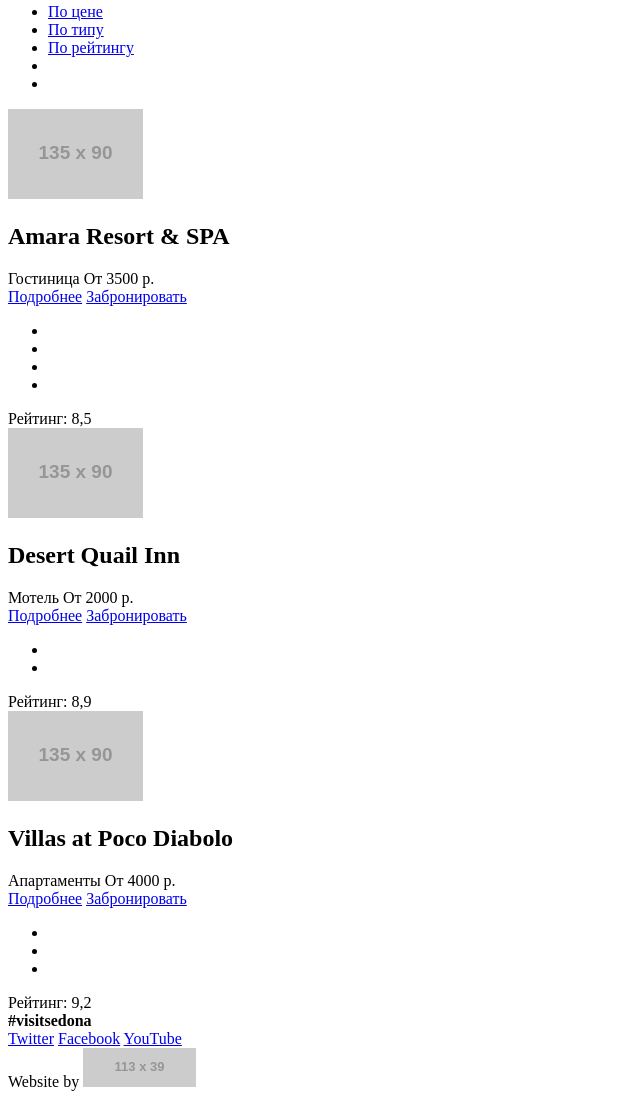
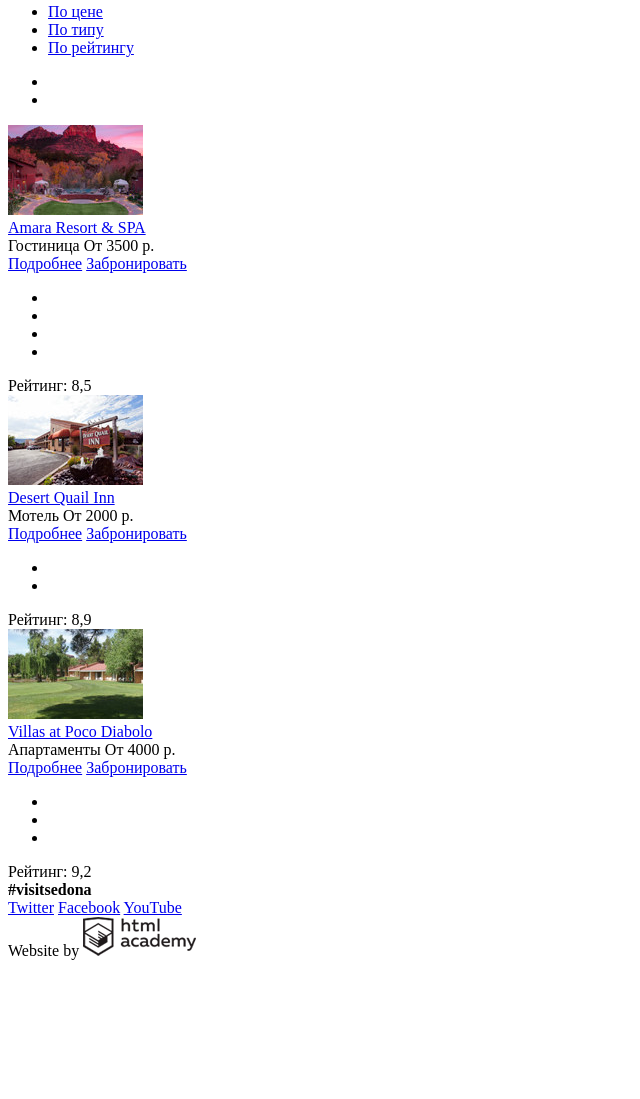
Before and after one commit to Tetianka/13394-sedona, a plain HTML site: page hotels.html in a window 1280 px wide. Shown: the part 638-1737 px from the top of the page, without its empty margins (0-640 px from the left). After the commit the page ends 1606 px from the top, so only its background shows below. Drawn offline with Linux system fonts and the light colour scheme; placeholder pictures from the web are drawn by us.

Commit message:
Внесены исправления
1. Логотип ссылка на главную.
2. Чекбоксы были отмечены
3. Направляющие треугольники выделены в отдельный блок
4. Название отеля - ссылка

```diff
--- a/hotels.html
+++ b/hotels.html
@@ -24,7 +24,7 @@
 					</ul>
 				</nav>
 				<div class="main-logo">
-					<img src="http://placehold.it/138x70" width="138" height="70" alt="Логотип города Седона">
+					<a href="index.html"><img src="img/logo-sedona.png" width="138" height="70" alt="Логотип города Седона"></a>
 				</div>
 			</header>
 			<main>
@@ -85,10 +85,12 @@
 					</div>
 					<div class="result-filters">
 						<span>Сортировка:</span>
-						<ul>
+						<ul class="sorting">
 							<li><a href="#">По цене</a></li>
 							<li><a href="#">По типу</a></li>
 							<li><a href="#">По рейтингу</a></li>
+						</ul>
+						<ul class="indicators">
 							<li><a href="#"></a></li>
 							<li><a href="#"></a></li>
 						</ul>
@@ -97,10 +99,10 @@
 				<div class="hotels-available">
 					<article class="hotel-preview">
 						<div class="hotel-image">
-							<img src="http://placehold.it/135x90" width="135" height="90" alt="Amara Resort & SPA">
+							<img src="img/amara-resort.jpg" width="135" height="90" alt="Amara Resort & SPA">
 						</div>
 						<div class="hotel-info">
-							<h2 class="hotel-name">Amara Resort &amp; SPA</h2>
+							<a href="#" class="hotel-name">Amara Resort &amp; SPA</a>
 							<div class="hotel-marks">
 								<span class="type-accomodation">Гостиница</span>
 								<span class="price-accomodation">От 3500 р.</span>
@@ -126,10 +128,10 @@
 					</article>
 					<article class="hotel-preview">
 						<div class="hotel-image">
-							<img src="http://placehold.it/135x90" width="135" height="90" alt="Desert Quail Inn">
+							<img src="img/desert-quile.jpg" width="135" height="90" alt="Desert Quail Inn">
 						</div>
 						<div class="hotel-info">
-							<h2 class="hotel-name">Desert Quail Inn</h2>
+							<a href="#" class="hotel-name">Desert Quail Inn</a>
 							<div class="hotel-marks">
 								<span class="type-accomodation">Мотель</span>
 								<span class="price-accomodation">От 2000 р.</span>
@@ -153,10 +155,10 @@
 					</article>
 					<article class="hotel-preview">
 						<div class="hotel-image">
-							<img src="http://placehold.it/135x90" width="135" height="90" alt="Villas at Poco Diabolo">
+							<img src="img/villas-diabolo.jpg" width="135" height="90" alt="Villas at Poco Diabolo">
 						</div>
 						<div class="hotel-info">
-							<h2 class="hotel-name">Villas at Poco Diabolo</h2>
+							<a href="#" class="hotel-name">Villas at Poco Diabolo</a>
 							<div class="hotel-marks">
 								<span class="type-accomodation">Апартаменты</span>
 								<span class="price-accomodation">От 4000 р.</span>
@@ -196,7 +198,7 @@
 					<section class="footer-developer">
 						<div class="development-info">
 							<span>Website by</span>
-							<a href="http://htmlacademy.ru"><img src="http://placehold.it/113x39" width="113" height="39" alt="Логотип html academy"></a>
+							<a href="http://htmlacademy.ru"><img src="img/htmlacademy-logo.png" width="113" height="39" alt="Логотип html academy"></a>
 						</div>
 					</section>
 				</div>
```
